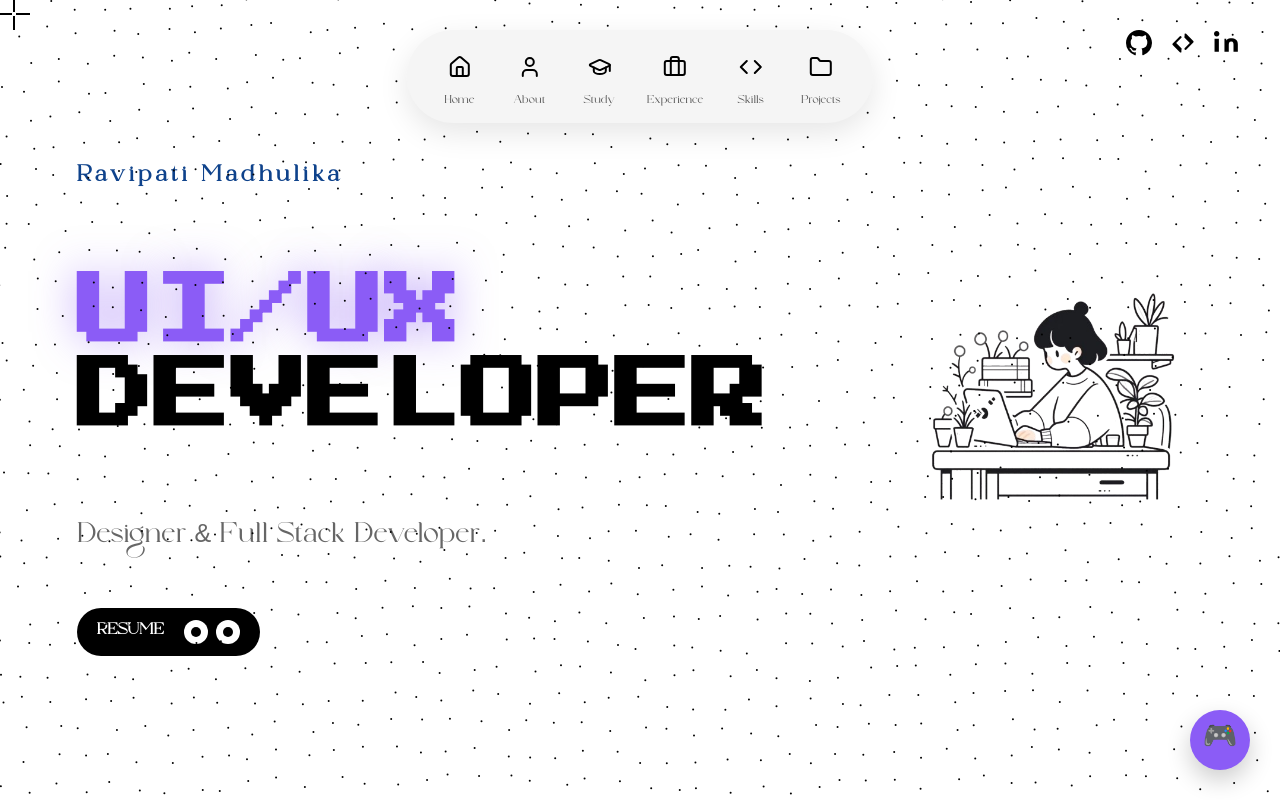
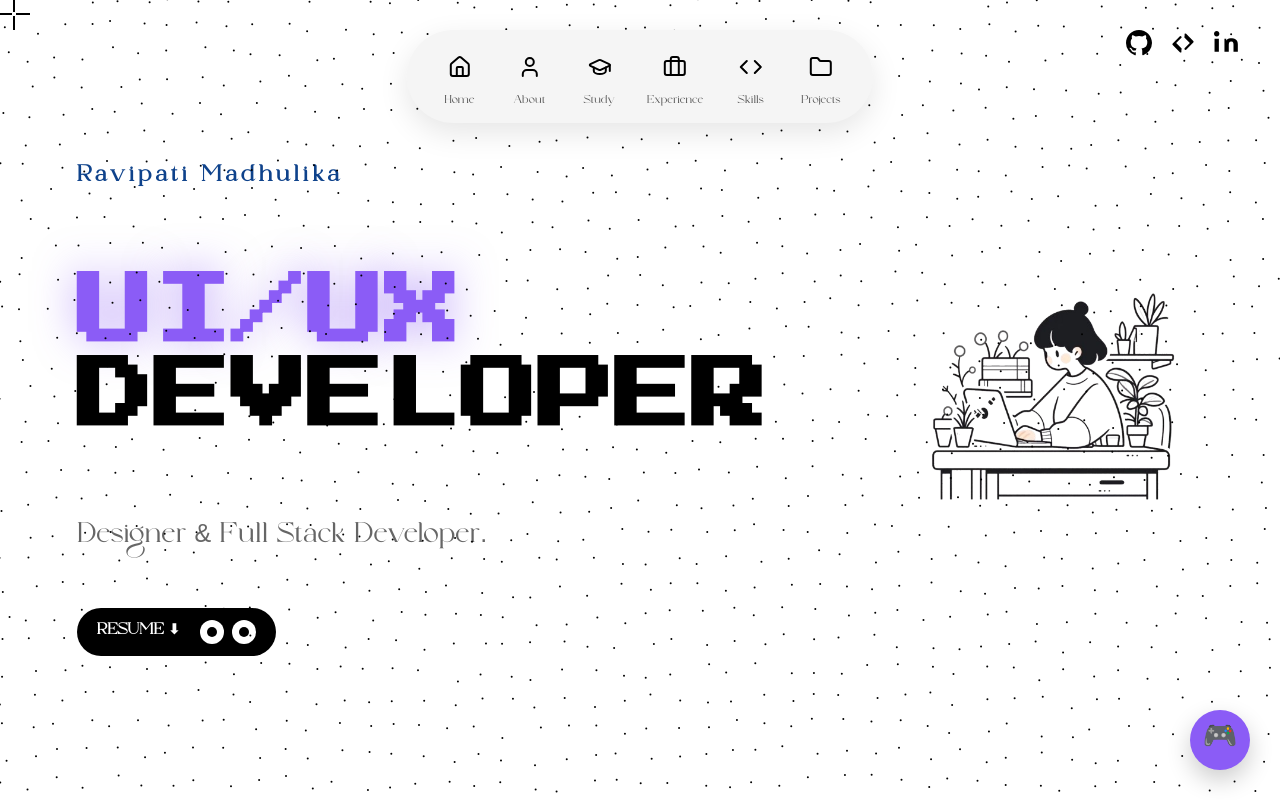
Before and after one commit to ravipati-madhulika/Myportfolio, a Next.js app: page / in a window 1280 px wide. Shown: the top 800 px of the page. Built offline with nearby package versions, Linux system fonts and the light colour scheme.

Commit message:
dotted bg and resume download button

```diff
--- a/components/DottedBackground.tsx
+++ b/components/DottedBackground.tsx
@@ -4,7 +4,7 @@ import { useCallback, useEffect, useRef } from "react";
 
 const DOT_RADIUS = 1;
 const DOT_COLOR = "#000000";
-const MOVE_SPEED = 0.4;
+const MOVE_SPEED = 0.1;
 const SPACING = 28;
 
 interface Dot {
--- a/components/Hero.tsx
+++ b/components/Hero.tsx
@@ -137,7 +137,7 @@ export default function Hero(): JSX.Element {
         </p>
         <div className="resume-btn">
         <a href="/Ravipati_Madhulika.pdf" download>
-          <span>RESUME</span>
+          <span>RESUME ⬇</span>
 
           {/* eyes */}
           <div className="eyes">
```
Also changed, not shown: 1 other file (tests, documents, lock files or other folders).
